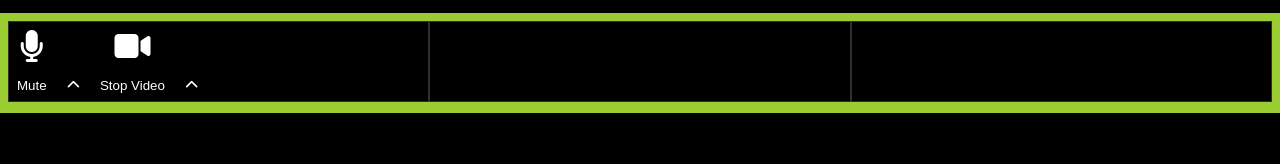
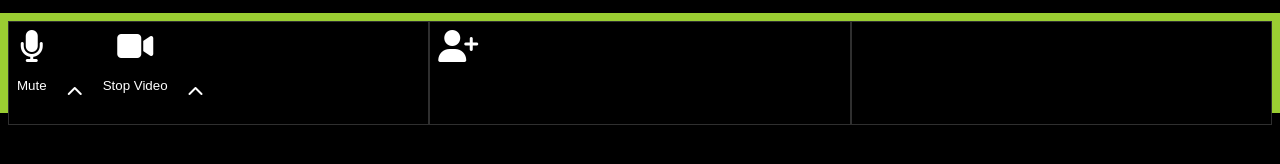
Before and after one commit to Richter96/html-css-zoom, a plain HTML site: page index.html in a window 1280 px wide. Shown: the part 536-700 px from the top of the page. Drawn offline with Linux system fonts and the light colour scheme.

Commit message:
add botton person footer

```diff
--- a/asset/css/style.css
+++ b/asset/css/style.css
@@ -133,15 +133,20 @@ img {
     color: var(--zoom-white);
     background-color: rgba(255, 255, 255, 0);
     padding: 0.5rem;
-    text-align: center;
 }
 
-.btn.big i {
+.btn i {
     font-size: 2rem;
     padding-bottom: 1rem;
 }
 
+.btn.small i {
+    font-size: 1rem;
+}
 
+.small {
+    vertical-align: text-top;
+}
 
 .dblock {
     display: block;
--- a/index.html
+++ b/index.html
@@ -349,19 +349,22 @@
                     <i class="fa-solid fa-microphone"></i>
                     <span class="dblock">Mute</span>
                 </button>
-                <button class="btn">
+                <button class="btn small">
                     <i class="fa-solid fa-chevron-up"></i>
                 </button>
                 <button class="btn big">
                     <i class="fa-solid fa-video"></i>
                     <span class="dblock">Stop Video</span>
                 </button>
-                <button class="btn">
+                <button class="btn small">
                     <i class="fa-solid fa-chevron-up"></i>
                 </button>
             </div>
             <div class="box_btn option">
-
+                <button class="btn ">
+                    <i class="fa-solid fa-user-plus"></i>
+                    <span class="dblock"></span>
+                </button>
             </div>
             <div class="box_btn end_call"></div>
         </div>
```
